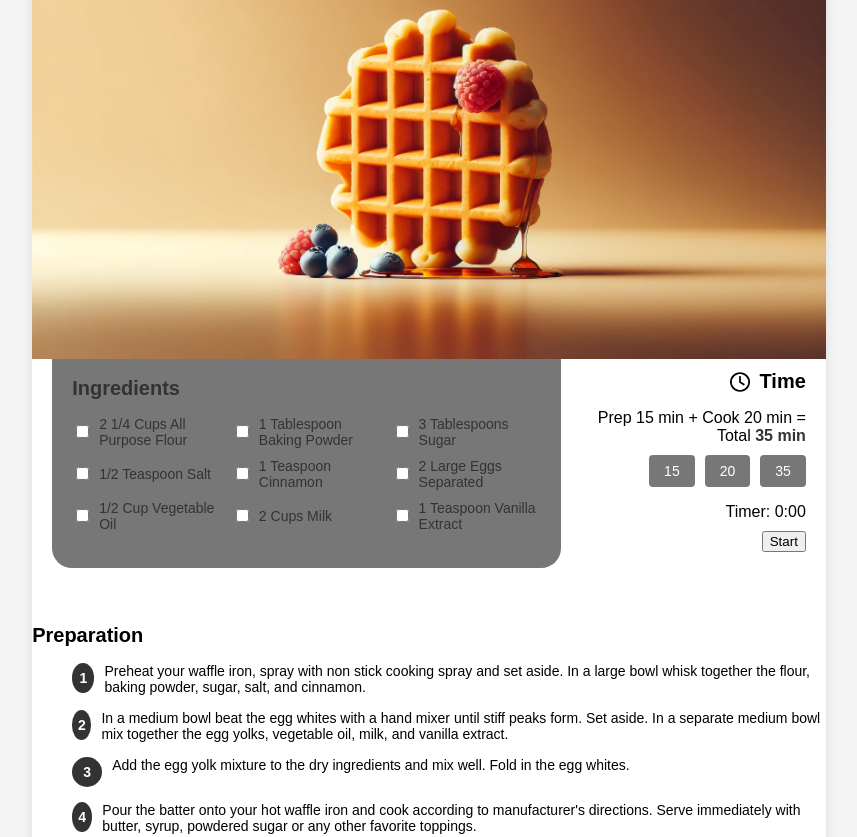
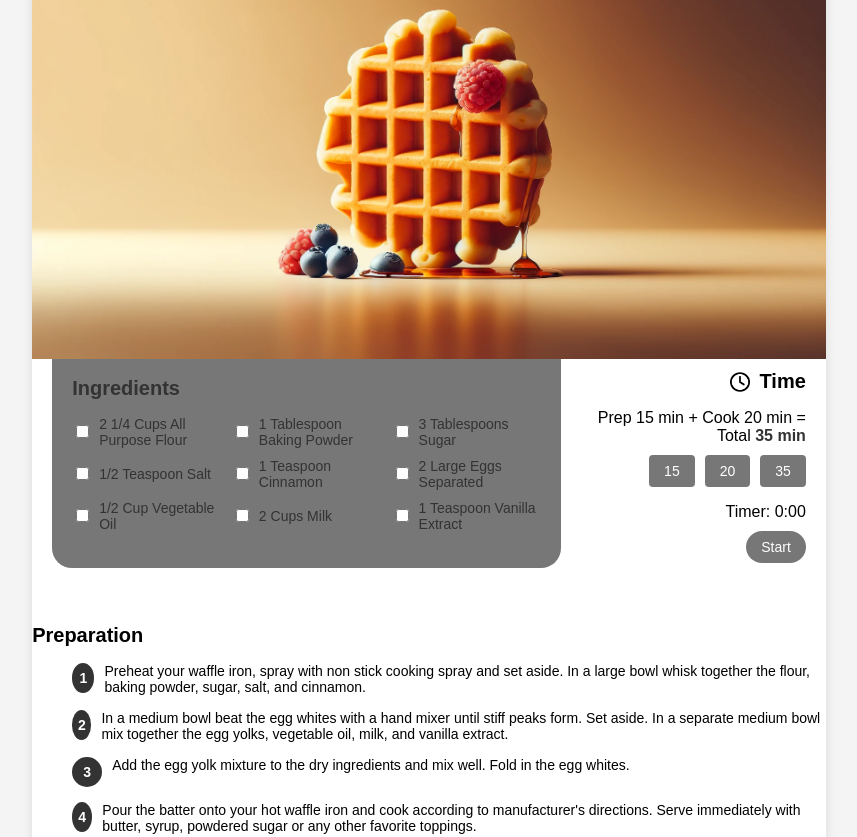
Before and after one commit to Grigory-Vladimiro/my_favorite_food_web, a plain HTML site: page index.html in a window 1280 px wide. Shown: the top 837 px of the page, without its empty margins (211-1068 px from the left). Drawn offline with Linux system fonts and the light colour scheme.

Commit message:
start_button

```diff
--- a/styles.scss
+++ b/styles.scss
@@ -134,7 +134,7 @@ body {
     .time-buttons {
       display: flex; // Горизонтальное расположение кнопок
       justify-content: flex-end;
-      gap: 10px; // Расстояние между кнопками
+      gap: 10px; // Промежуток между кнопками
 
       button {
         padding: 8px 15px;
@@ -144,6 +144,31 @@ body {
         color: white;
         border: none;
         border-radius: 4px;
+
+        &:hover {
+          background-color: lighten($highlight-color, 10%);
+        }
+      }
+    }
+
+    .timer-display {
+      margin-top: 10px;
+      text-align: right;
+
+      p {
+        font-size: 16px;
+        margin-bottom: 10px;
+      }
+
+      .start {
+        padding: 8px 15px;
+        font-size: 14px;
+        cursor: pointer;
+        background-color: $highlight-color;
+        color: white;
+        border: none;
+        border-radius: 20px; // Сильно скругленные углы
+        transition: background-color 0.2s ease;
 
         &:hover {
           background-color: lighten($highlight-color, 10%);
```
Also changed, not shown: styles.css, 1 other file.
